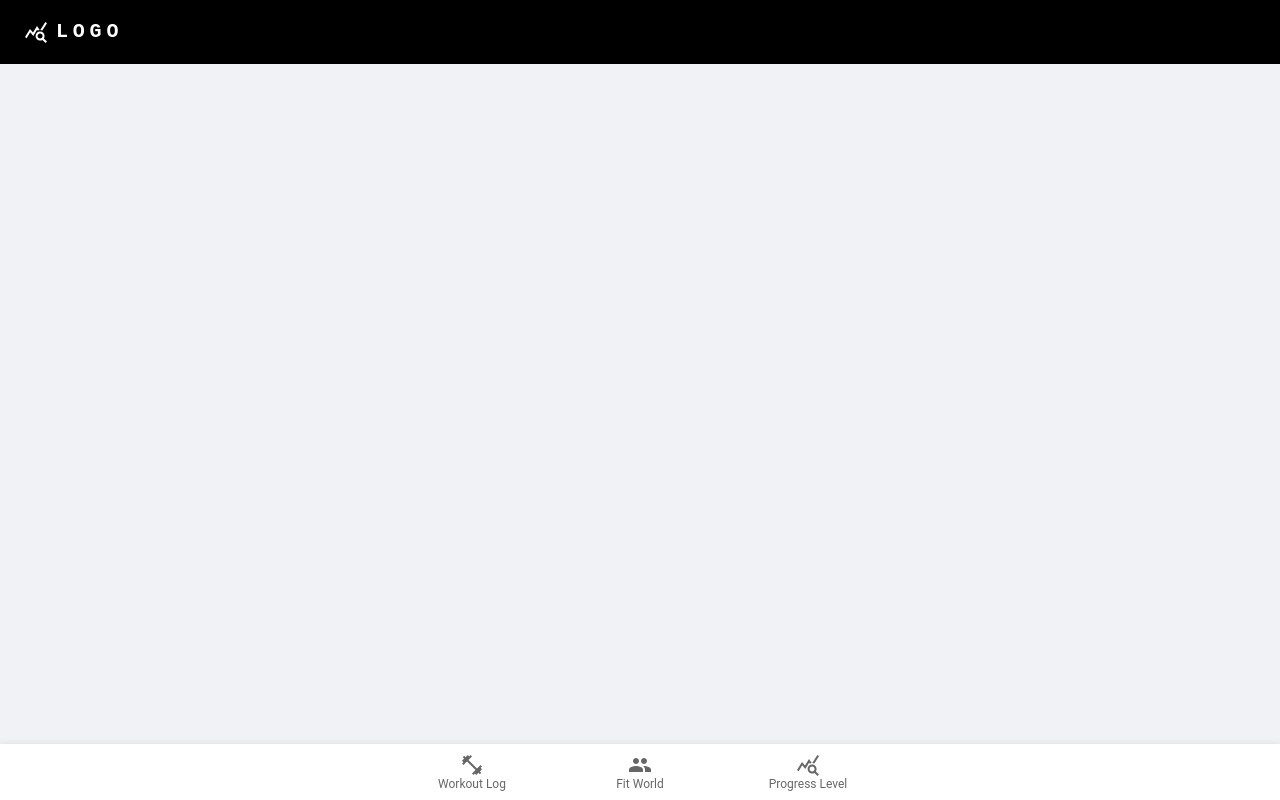
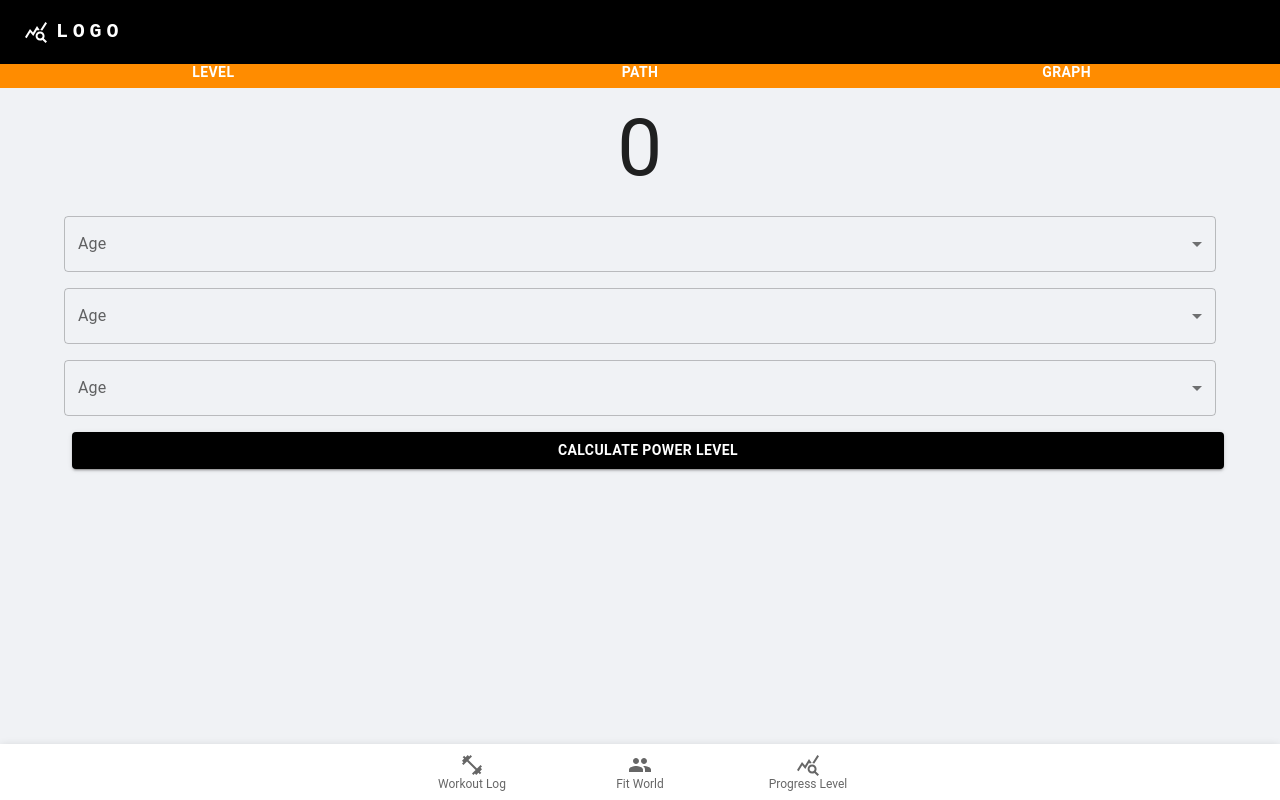
Before and after one commit to leynadm/fitPowerUp, a React (Create React App) app: page /home/progress in a window 1280 px wide. Built offline with nearby package versions, Linux system fonts and the light colour scheme; no server answers; the database is empty; sample sign-in values are in the browser's storage.

Commit message:
Add initial <progress> component set up

```diff
--- a/package.json
+++ b/package.json
@@ -27,6 +27,7 @@
     "react-chartjs-2": "^5.2.0",
     "react-dom": "^18.2.0",
     "react-lazy-load-image-component": "^1.6.0",
+    "react-material-ui-carousel": "^3.4.2",
     "react-router-dom": "^6.11.1",
     "react-scripts": "5.0.1",
     "react-uuid": "^2.0.0",
--- a/src/pages/Home/Home.tsx
+++ b/src/pages/Home/Home.tsx
@@ -164,7 +164,7 @@ function Home() {
               />
             }
           />
-          <Route path="progress" element={<Progress />} />
+          <Route path="progress/*" element={<Progress />} />
         </Routes>
       </Box>
     </ThemeProvider>
--- /dev/null
+++ b/src/pages/Progress/PathCarousel.tsx
@@ -0,0 +1,57 @@
+import React from 'react';
+import Carousel from 'react-material-ui-carousel'
+import { Paper, Button } from '@mui/material'
+import KeyboardArrowLeftIcon from "@mui/icons-material/KeyboardArrowLeft";
+import KeyboardArrowRightIcon from "@mui/icons-material/KeyboardArrowRight";
+
+
+function PathCarousel(props:any)
+
+
+{
+  var items = [
+    {
+      name: "Random Name #1",
+      description: "Probably the most random thing you have ever seen!",
+    },
+    {
+      name: "Random Name #2",
+      description: "Hello World!",
+    },
+  ];
+
+  return (
+    <Carousel
+    next={ () => {/* Do stuff */} }
+    prev={ () => {/* Do other stuff */} }
+    PrevIcon={<KeyboardArrowLeftIcon/>}
+    NextIcon={<KeyboardArrowRightIcon/>}
+    fullHeightHover={true}
+    navButtonsAlwaysVisible={true}
+    animation='slide'
+    autoPlay={false}
+    >
+
+
+      {items.map((item, i) => (
+        <Item key={i} item={item} />
+      ))}
+    </Carousel>
+  );
+}
+
+function Item(props:any)
+{
+    return (
+        <Paper>
+            <h2>{props.item.name}</h2>
+            <p>{props.item.description}</p>
+
+            <Button className="CheckButton">
+                Check it out!
+            </Button>
+        </Paper>
+    )
+}
+
+export default PathCarousel
--- /dev/null
+++ b/src/pages/Progress/PowerLevelSelect.tsx
@@ -0,0 +1,33 @@
+import * as React from 'react';
+import Box from '@mui/material/Box';
+import InputLabel from '@mui/material/InputLabel';
+import MenuItem from '@mui/material/MenuItem';
+import FormControl from '@mui/material/FormControl';
+import Select, { SelectChangeEvent } from '@mui/material/Select';
+
+export default function PowerLevelSelect() {
+  const [age, setAge] = React.useState('');
+
+  const handleChange = (event: SelectChangeEvent) => {
+    setAge(event.target.value as string);
+  };
+
+  return (
+    <Box sx={{ minWidth: 120,marginTop:"8px",marginBottom:"8px" }}>
+      <FormControl fullWidth>
+        <InputLabel id="demo-simple-select-label">Age</InputLabel>
+        <Select
+          labelId="demo-simple-select-label"
+          id="demo-simple-select"
+          value={age}
+          label="Age"
+          onChange={handleChange}
+        >
+          <MenuItem value={10}>Ten</MenuItem>
+          <MenuItem value={20}>Twenty</MenuItem>
+          <MenuItem value={30}>Thirty</MenuItem>
+        </Select>
+      </FormControl>
+    </Box>
+  );
+}
--- a/src/pages/Progress/Progress.tsx
+++ b/src/pages/Progress/Progress.tsx
@@ -4,28 +4,44 @@ import Toolbar from "@mui/material/Toolbar";
 import QueryStatsIcon from "@mui/icons-material/QueryStats";
 import Typography from "@mui/material/Typography";
 import Container from "@mui/material/Container";
-import Box from '@mui/material/Box';
-
-function generate(element: React.ReactElement) {
-  return [0, 1, 2].map((value) =>
-    React.cloneElement(element, {
-      key: value,
-    }),
-  );
-}
+import Box from "@mui/material/Box";
+import Button from "@mui/material/Button";
+import IconButton from "@mui/material/IconButton";
+import { Routes, Route } from "react-router-dom";
+import ProgressLevel from "./ProgressLevel";
+import ProgressPath from "./ProgressPath";
+import ProgressGraph from "./ProgressGraph";
+import { useNavigate } from "react-router-dom";
 
 function Progress() {
+  const navigate = useNavigate();
+
+  const handleNavigateLevel = () => {
+    navigate("");
+  };
+
+  const handleNavigatePath = () => {
+    navigate("path");
+  };
+
+  const handleNavigateProgressGraph = () => {
+    navigate("progress-graph");
+  };
 
   return (
-    <Box        sx={{
+    <Box
+      sx={{
         width: "100%",
         display: "flex",
         flexDirection: "column",
-    }}>
+      }}
+    >
       <AppBar elevation={0} position="fixed" style={{ top: 0 }}>
         <Container maxWidth="xl">
           <Toolbar disableGutters>
-          <QueryStatsIcon sx={{ display: { xs: "none", md: "flex" }, mr: 1 }} />
+            <QueryStatsIcon
+              sx={{ display: { xs: "none", md: "flex" }, mr: 1 }}
+            />
             <Typography
               variant="h6"
               noWrap
@@ -44,7 +60,9 @@ function Progress() {
               LOGO
             </Typography>
 
-          <QueryStatsIcon sx={{ display: { xs: "flex", md: "none" }, mr: 1 }} />
+            <QueryStatsIcon
+              sx={{ display: { xs: "flex", md: "none" }, mr: 1 }}
+            />
 
             <Typography
               variant="h5"
@@ -67,9 +85,54 @@ function Progress() {
           </Toolbar>
         </Container>
       </AppBar>
+      <Box
+        sx={{
+          display: "flex",
+          justifyContent: "space-around",
+          alignItems: "center",
+          height: "32px",
+          width: "100vw",
+          backgroundColor: "#FF8C00",
+        }}
+      >
+        <Button
+          sx={{
+            color: "white",
+            fontWeight: "bold",
+            width: "100%",
+          }}
+          onClick={handleNavigateLevel}
+        >
+          LEVEL
+        </Button>
 
+        <Button
+          sx={{
+            color: "white",
+            fontWeight: "bold",
+            width: "100%",
+          }}
+          onClick={handleNavigatePath}
+        >
+          PATH
+        </Button>
+        <Button
+          sx={{
+            color: "white",
+            fontWeight: "bold",
+            width: "100%",
+          }}
+          onClick={handleNavigateProgressGraph}
+        >
+          GRAPH
+        </Button>
+      </Box>
 
-
+      <Routes>
+        <Route path="" element={<ProgressLevel />} />
+        <Route path="path" element={<ProgressPath />} />
+        <Route path="progress-graph" element={<ProgressGraph />} />
+      </Routes>
     </Box>
   );
 }
--- /dev/null
+++ b/src/pages/Progress/ProgressGraph.tsx
@@ -0,0 +1,13 @@
+import React from "react";
+
+function ProgressGraph(){
+
+    return(
+        <div>
+            Graph
+        </div>
+    )
+
+}
+
+export default ProgressGraph
--- /dev/null
+++ b/src/pages/Progress/ProgressLevel.tsx
@@ -0,0 +1,31 @@
+import React from "react";
+import Box from '@mui/material/Box';
+import Typography from '@mui/material/Typography';
+import PowerLevelSelect from "./PowerLevelSelect";
+import Container from '@mui/material/Container';
+import Button from '@mui/material/Button';
+
+function ProgressLevel(){
+
+    return(
+        <Container sx={{display:"flex", justifyContent:"center", flexDirection:"column"}}>
+             <Typography sx={{fontSize:"5rem", textAlign:"center"}}>
+                0
+             </Typography>
+
+            <PowerLevelSelect/>
+            <PowerLevelSelect/>
+            <PowerLevelSelect/>
+
+            <Button
+                variant="contained"
+                sx={{ width: "100%", marginTop: "8px", marginLeft: "8px" }}
+              >
+                Calculate Power Level
+              </Button>
+        </Container>
+    )
+
+}
+
+export default ProgressLevel
--- /dev/null
+++ b/src/pages/Progress/ProgressPath.tsx
@@ -0,0 +1,15 @@
+import React from "react";
+import PathCarousel from "./PathCarousel";
+import Container from '@mui/material/Container';
+
+function ProgressPath(){
+
+    return(
+        <Container sx={{height:"100%"}}>
+            <PathCarousel />
+        </Container>
+    )
+
+}
+
+export default ProgressPath
```
Also changed, not shown: src/pages/Workout/ExerciseSelected.tsx (+19 -18 lines), 1 other file (tests, documents, lock files or other folders). Lines whose indentation alone changed are shown as unchanged.
